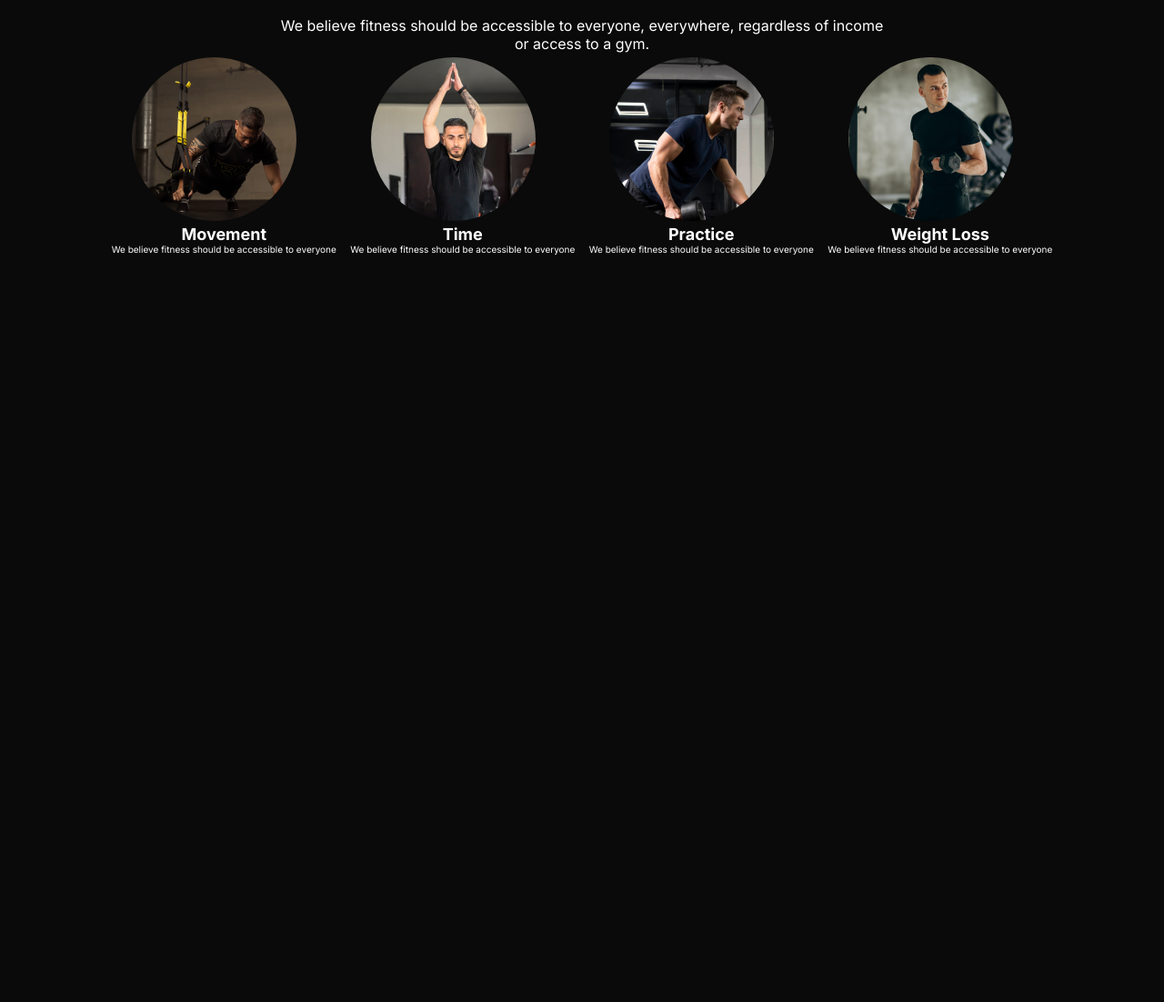
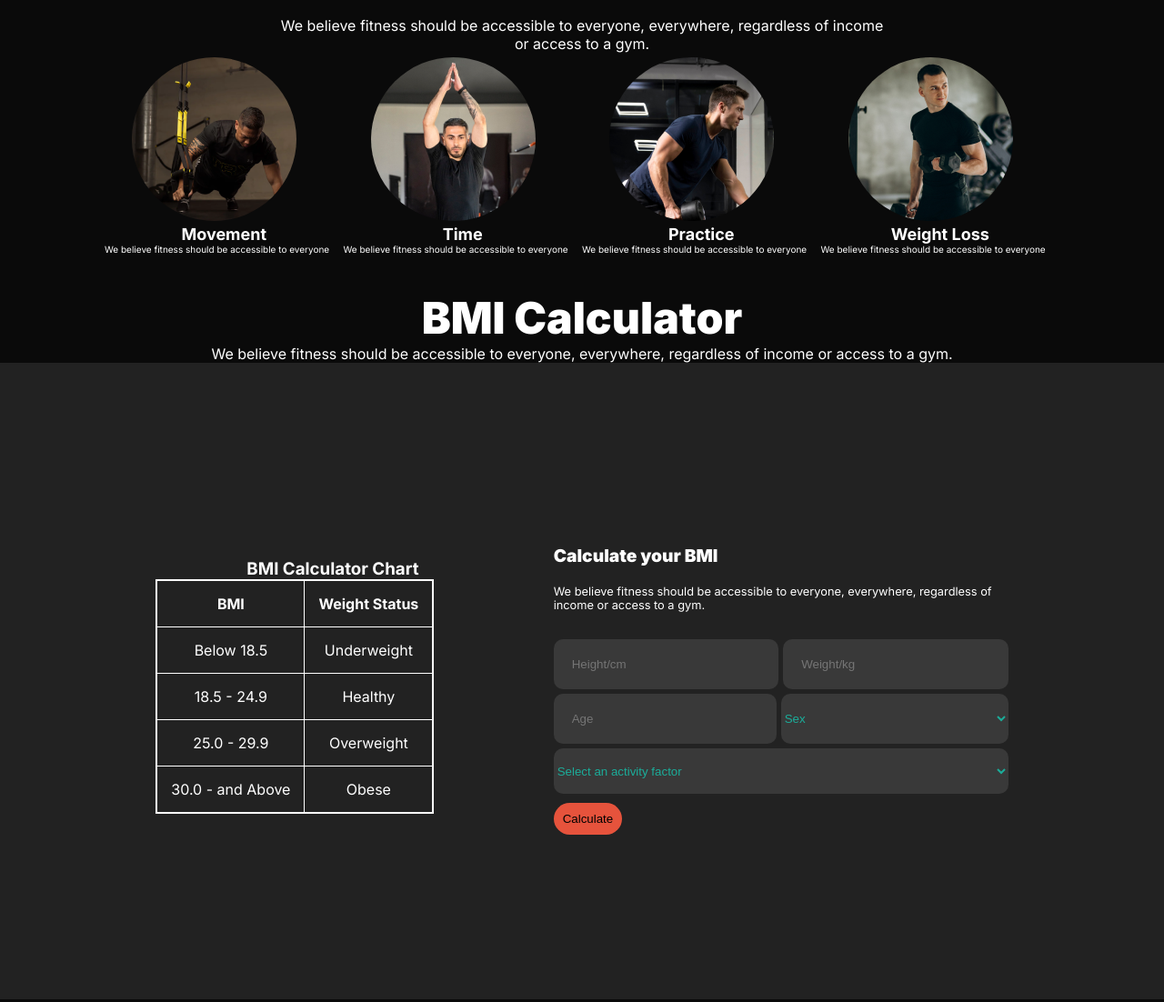
Before and after one commit to himel-minhaj/assignment-2, a plain HTML site: page index.html in a window 1280 px wide. Shown: the part 831-1933 px from the top of the page at 91% size. Before the commit the page ends 1131 px from the top, so only its background shows below. Drawn offline with Linux system fonts and the light colour scheme; a web font is replaced by a local one.

Commit message:
added bmi calculator

```diff
--- a/index.html
+++ b/index.html
@@ -89,6 +89,69 @@
       </div>
 
     </div>
+</section>
+<!-- BMI Calculator section -->
+   <section class="BMI-Calculator ">
+    <h3 class="BMI-Calculator-title">BMI Calculator</h3>
+    <p class="BMI-Calculator-details">We believe fitness should be accessible to everyone, everywhere, regardless of income or access to a gym.</p>
+    <div class="table-calculator display-flax ">
+      <div>
+        <table class="table display-flax">
+          <h3 class="bmi">BMI Calculator Chart</h3>
+              <tr>
+                <th>BMI </th>
+                <th>Weight Status</th>
+              </tr>
+              <tr>
+                <td>Below 18.5</td>
+                <td>Underweight</td>
+              </tr>
+
+              <tr>
+                <td>18.5 - 24.9</td>
+                <td>Healthy</td>
+              </tr>
+              <tr>
+                <td>25.0 - 29.9</td>
+                <td>Overweight</td>
+              </tr>
+              <tr>
+                <td>30.0 - and Above</td>
+                <td>Obese</td>
+              </tr>
+
+            </table>
+        </div>
+
+
+          <div class="Calculate-BMI ">
+            <h3 class="Calculate-BMI-title">Calculate your BMI</h3>
+            <p class="Calculate-BMI-details">We believe fitness should be accessible to everyone, everywhere, regardless of income or access to a gym. </p>
+            <div class="input">
+                <div class="input-1 display-flax">
+                  <input class="Height" type="text" placeholder="Height/cm">
+                  <input class="Weight" type="text" placeholder="Weight/kg">
+                </div>
+
+                <div class="input-2 display-flax">
+                  <input class="age" type="text" placeholder="Age">
+                  <select id="sex" name="" id="" >
+                    <option value="">Sex</option>
+                  </select>
+                </div>
+                <div class="input-3">
+                  <select class="factor" name="" id="">
+                    <option value="">Select an activity factor</option>
+                  </select>
+                </div>
+                <button class="btn">Calculate</button>
+            </div>
+          </div>
+
+        </div>
+
+
+
 
    </section>
 
--- a/styles/style.css
+++ b/styles/style.css
@@ -178,10 +178,11 @@ body {
 }
 
 /* Change-Habits */
-.Change-Habits{
+.Change-Habits {
   max-width: 1050px;
   margin: 0 auto;
 }
+
 .Change-Habits-title {
   max-width: 670px;
   font-size: 3rem;
@@ -204,27 +205,173 @@ body {
   max-width: 1050px;
   margin: 10px auto;
 } */
-.Change-Habits-cards{
+.Change-Habits-cards {
   justify-content: space-evenly;
   margin-bottom: 20px;
   display: grid;
-  grid-template-columns: repeat(4,1fr);
+  grid-template-columns: repeat(4, 1fr);
 }
-.Change-Habits-cards h3,
-p {
+
+.Change-Habits-cards h3 {
   color: white;
   text-align: center;
 }
-.Change-Habits-cards h3{
+
+.Change-Habits-cards h3 {
   font-size: 18px;
 }
-.Change-Habits-cards p{
+
+.Change-Habits-cards p {
   font-size: 10px;
+  color: white;
 }
-.Change-Habits-cards img{
+
+.Change-Habits-cards img {
   border-radius: 50%;
- margin-left: 30px;
+  margin-left: 30px;
 }
+
+/* BMI-Calculator start */
+.BMI-Calculator {
+  max-width: 1350px;
+  margin: 40px auto;
+}
+
+.BMI-Calculator-title,
+.BMI-Calculator-details {
+  color: white;
+  text-align: center;
+}
+
+.BMI-Calculator-title {
+  font-size: 3rem;
+  font-weight: 900;
+}
+
+.BMI-Calculator-details {
+  font-size: 1rem;
+}
+
+.table-calculator {
+  background: rgb(34, 34, 34);
+  height: 700px;
+  max-width: 1450px;
+  margin: 0 auto;
+  padding: 40px;
+}
+
+
+.bmi {
+  margin-left: 100px;
+  color: white;
+  margin-top: 10px;
+}
+
+table,
+th,
+td {
+  border: 1px solid white;
+  border-collapse: collapse;
+}
+
+th,
+td {
+  padding: 15px;
+  text-align: center;
+  color: white;
+}
+
+.table-calculator {
+  /* flex-direction: row; */
+  /* justify-content: center; */
+  align-items: center;
+  justify-content: space-evenly;
+}
+
+
+.Calculate-BMI {
+  color: white;
+  max-width: 500px;
+  height: 300px;
+  ;
+
+}
+
+.Calculate-BMI-title {
+  font-size: 1.2rem;
+  font-weight: 900;
+  margin-bottom: 20px
+}
+
+.Calculate-BMI-details {
+  font-size: 0.8rem;
+  font-weight: 400;
+  margin-bottom: 30px;
+}
+
+.input-1 {
+  justify-content: space-between;
+
+}
+
+.Height,
+.Weight {
+  padding: 20px;
+  background: rgba(255, 255, 255, 0.1);
+  border-radius: 10px;
+  /* max-width: 200px; */
+  width: calc(99%/2);
+  border: none;
+  border-radius: 10px;
+
+}
+
+.input-2 {
+  justify-content: space-between;
+
+}
+
+.age {
+  padding: 20px;
+  background: rgba(255, 255, 255, 0.1);
+  border-radius: 10px;
+  /* max-width: 200px; */
+  width: 49%;
+  border: none;
+  margin-top: 5px;
+
+}
+
+#sex {
+  background: rgba(255, 255, 255, 0.1);
+  color: rgba(8, 250, 218, 0.6);
+ width: 50%;
+ border-radius: 10px;
+ margin-top: 5px;
+ border: none;
+}
+
+
+
+
+.factor {
+  background: rgba(255, 255, 255, 0.1);
+  border-radius: 10px;
+  width: 100%;
+  height: 50px;
+  color: rgba(8, 250, 218, 0.6);
+  margin-top: 5px;
+  border: none;
+}
+.btn{
+  border-radius: 42px;
+padding: 10px;
+background: rgb(230, 83, 60);
+border: none;
+margin-top: 10px;
+}
+
+
 
 
 /* responsive part  */
@@ -258,9 +405,18 @@ p {
   .navber {
     width: 400px;
   }
-  .Change-Habits-cards{
+
+  .Change-Habits-cards {
     margin: 0 auto;
-    grid-template-columns: repeat(2,1fr);
+    grid-template-columns: repeat(2, 1fr);
+  }
+  .table-calculator,.BMI-Calculator {
+    flex-direction: column;
+    margin: 0 5px;
+    padding: 10px 10px;
+  }
+  .input{
+    max-width: 200px;
   }
 
 }
```
